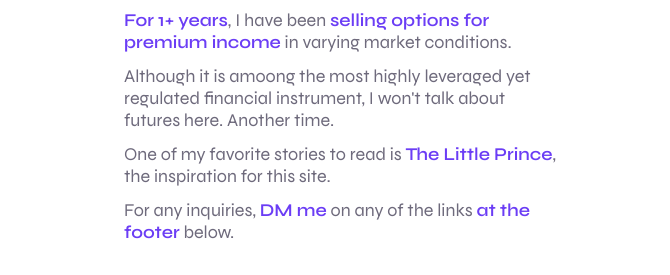
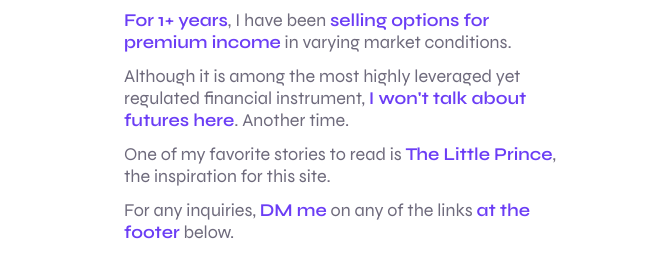
Before and after one commit to lilprincexyz/lil-prince-xyz, a plain HTML site: page about.html in a window 1280 px wide. Shown: the part 473-748 px from the top of the page, 610-1280 px from the left. Drawn offline with nearby package versions, Linux system fonts and the light colour scheme; a script that the page names is missing.

Commit message:
Update about.html
typo fixed

```diff
--- a/about.html
+++ b/about.html
@@ -89,9 +89,9 @@
                               income</b> in varying market conditions.
                         </p>
                         <p class="about__description">
-                           Although it is amoong the most highly leveraged yet regulated
-                           financial instrument, I won't talk about
-                           futures here. Another time.
+                           Although it is among the most highly leveraged yet regulated
+                           financial instrument, <b>I won't talk about
+                           futures here</b>. Another time.
                         </p>
                         <p class="about__description">
                            One of my favorite stories to read is <b>The Little Prince</b>,
```
